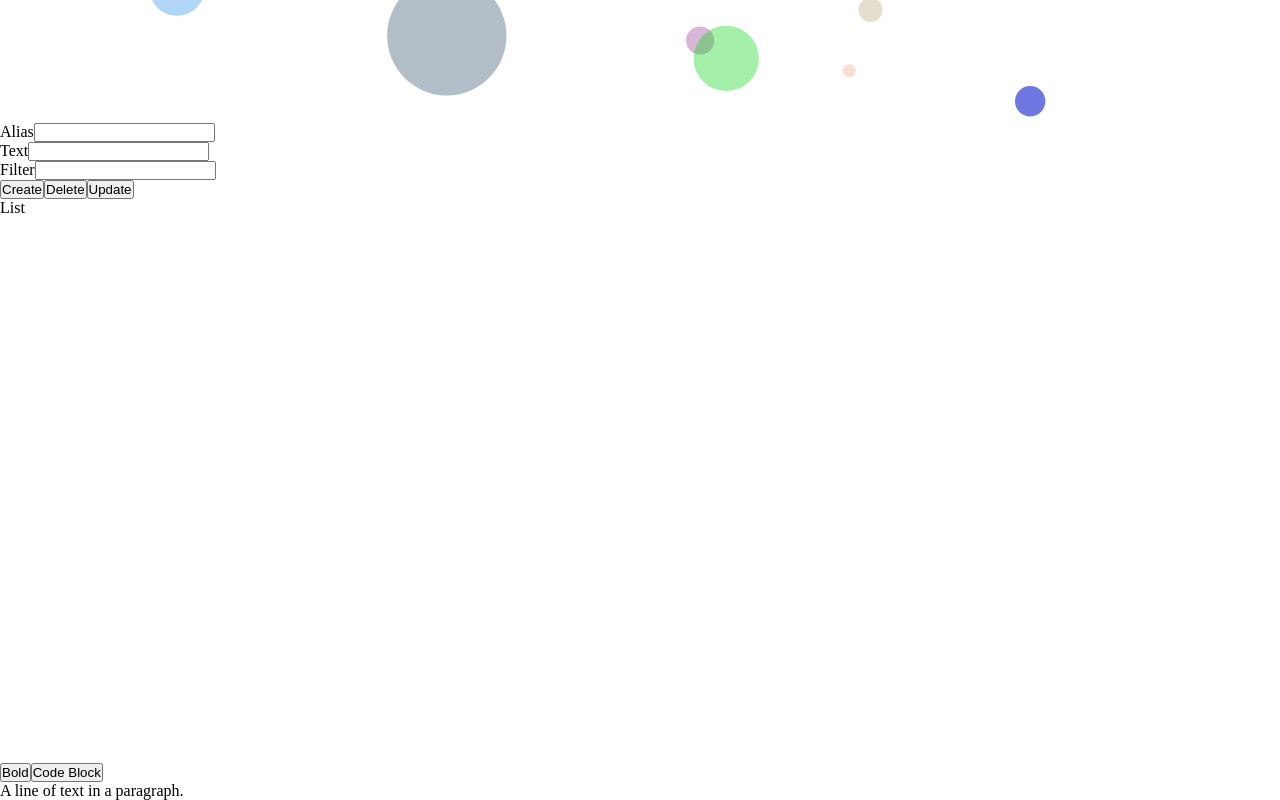
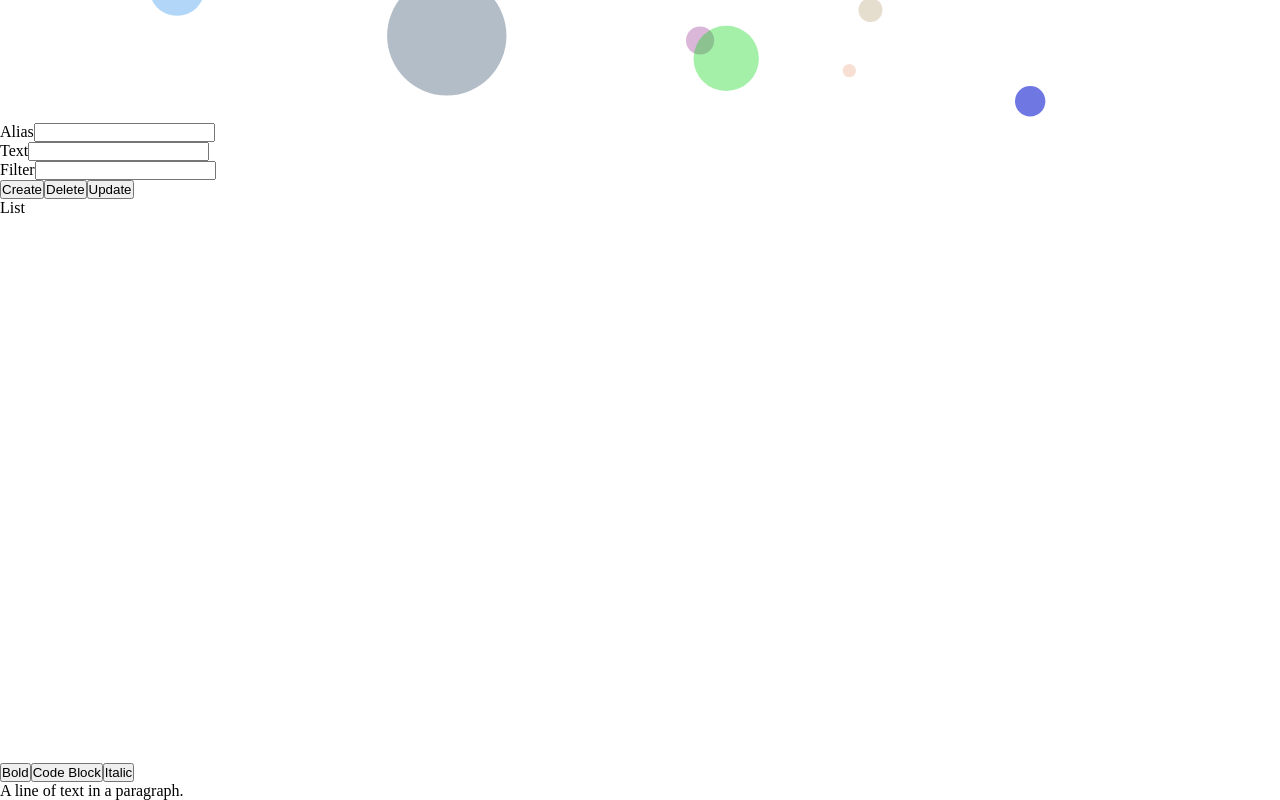
Before and after one commit to JimmFly/water, a React (Create React App) app: page / in a window 1280 px wide. Shown: the part 4385-5185 px from the top of the page. Built offline with nearby package versions, Linux system fonts and the light colour scheme; a web font is replaced by a local one.

Commit message:
添加斜体功能

```diff
--- a/src/pages/TrySlate.js
+++ b/src/pages/TrySlate.js
@@ -8,7 +8,7 @@ import { Slate, Editable, withReact } from "slate-react";
 
 // Define our own custom set of helpers.
 const CustomEditor = {
-  isBoldMarActive(editor) {
+  isBoldMarkActive(editor) {
     const [match] = Editor.nodes(editor, {
       match: (n) => n.bold === true,
       universal: true,
@@ -22,9 +22,16 @@ const CustomEditor = {
     });
     return !!match;
   },
+  isItalicMarkActive(editor) {
+    const [match] = Editor.nodes(editor, {
+      match: (n) => n.italic === true,
+      universal: true,
+    });
+    return !!match;
+  },
 
   toggleBoldMark(editor) {
-    const isActive = CustomEditor.isBoldMarActive(editor);
+    const isActive = CustomEditor.isBoldMarkActive(editor);
     Transforms.setNodes(
       editor,
       { bold: isActive ? null : true },
@@ -38,6 +45,15 @@ const CustomEditor = {
       editor,
       { type: isActive ? null : "code" },
       { match: (n) => Editor.isBlock(editor, n) }
+    );
+  },
+
+  toggleItalicMark(editor) {
+    const isActive = CustomEditor.isItalicMarkActive(editor);
+    Transforms.setNodes(
+      editor,
+      { italic: isActive ? null : true },
+      { match: (n) => Text.isText(n), split: true }
     );
   },
 };
@@ -65,7 +81,10 @@ const Leaf = (props) => {
   return (
     <span
       {...props.attributes}
-      style={{ fontWeight: props.leaf.bold ? "bold" : "normal" }}
+      style={{
+        fontWeight: props.leaf.bold ? "bold" : "normal",
+        fontStyle: props.leaf.italic ? "italic" : "normal",
+      }}
     >
       {props.children}
     </span>
@@ -112,6 +131,15 @@ const TrySlate = () => {
           >
             Code Block
           </button>
+
+          <button
+            onMouseDown={(e) => {
+              e.preventDefault();
+              CustomEditor.toggleItalicMark(editor);
+            }}
+          >
+            Italic
+          </button>
         </div>
         <div>
           <Editable
```
